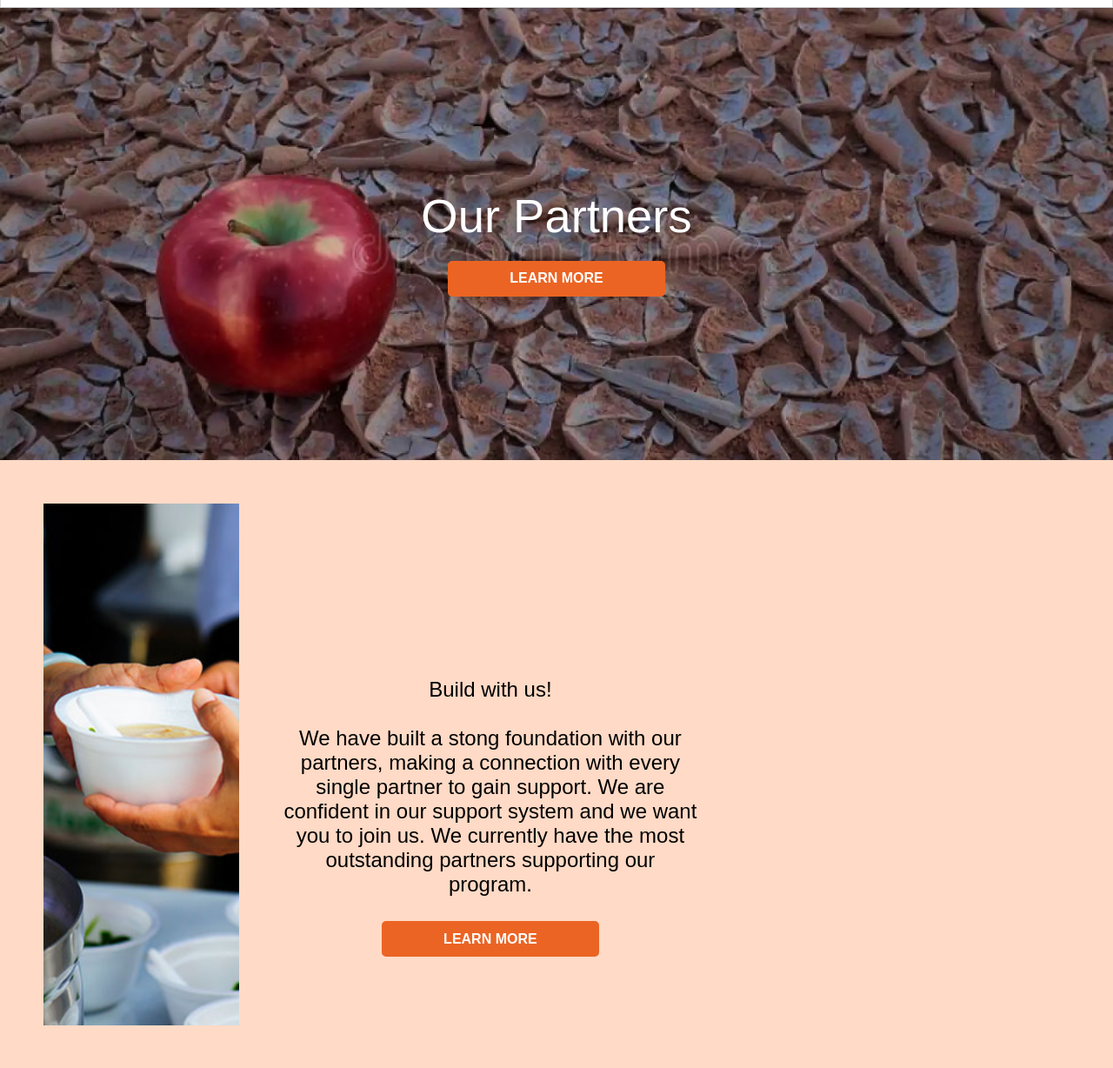
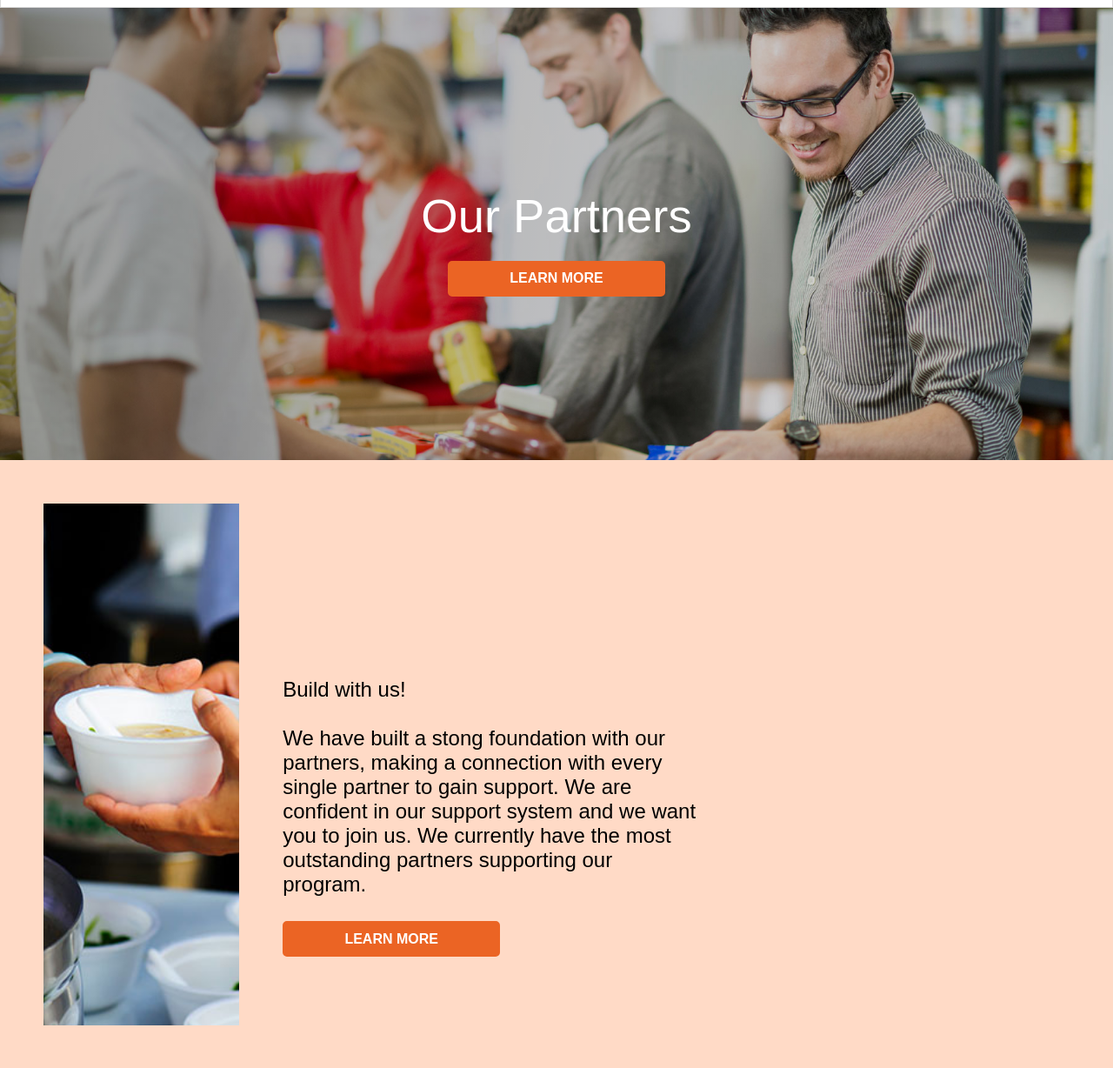
Before and after one commit to gcontreras3/Code4Justice, a plain HTML site: page pages/partners.html in a window 1280 px wide. Shown: the part 71-1299 px from the top of the page at 87% size. Drawn offline with Linux system fonts and the light colour scheme.

Commit message:
finalized files

```diff
--- a/css/partners.css
+++ b/css/partners.css
@@ -101,7 +101,7 @@ header {
   justify-content: center;
 }
 .container {
-  background: url("/images/partners-hero-image.webp");
+  background: linear-gradient(100deg, rgba(0, 0, 0, 0.4), rgba(0, 0, 0, 0.1)), url("/images/people-volunteering-food-bank.jpg") ;
   background-repeat: no-repeat;
   background-size: cover;
   background-position: center;
@@ -178,14 +178,14 @@ header {
   background-position: center;
 }
 .hug-p {
-  text-align: center;
+  text-align: left;
   margin-top: 250px;
   font-size: 24px;
   width: 50%;
 }
 
 .hug2 p {
-  text-align: center;
+  text-align: left;
   margin-top: 250px;
   font-size: 24px;
   width: 300px;
```
Also changed, not shown: images/people-volunteering-food-bank.jpg (added).
